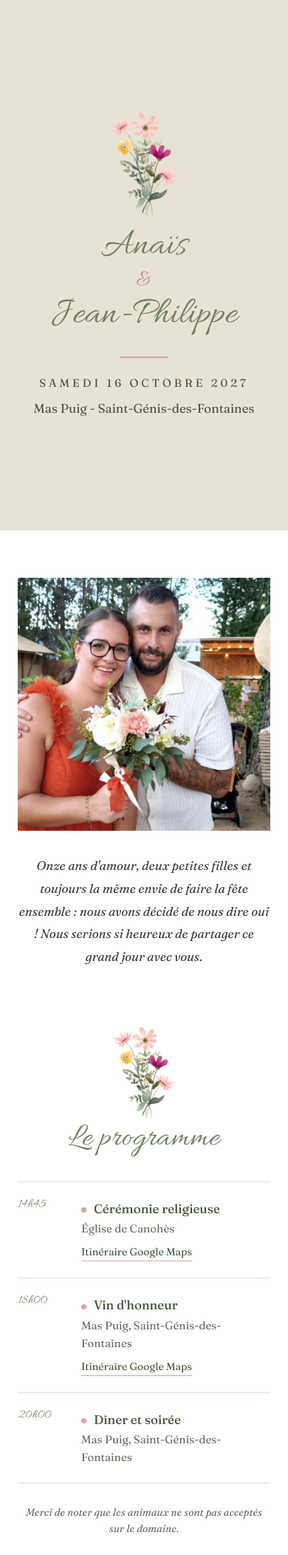
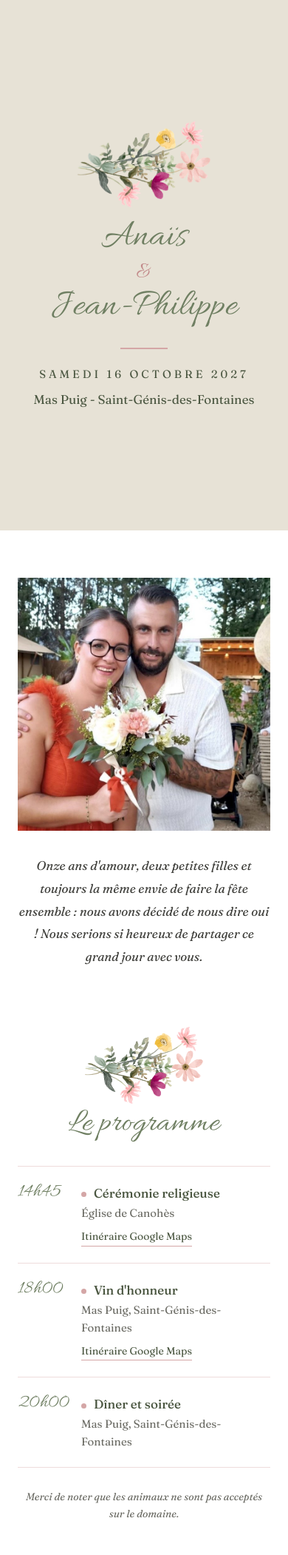
Before and after one commit to ingridapostrophe/Casori, a PHP site: page / in a window 390 px wide. Shown: the top 2102 px of the page at 74% size. Run offline with PHP 8.4, Linux system fonts and the light colour scheme.

Commit message:
L'Atelier : bouquet couché par défaut, heures plus lisibles sur téléphone
Co-Authored-By: Claude Opus 5.5 <noreply@anthropic.com>
Claude-Session: https://claude.ai/code/session_01CGjkqTZ9trMVEQQxVMtqEj

```diff
--- a/essentiel/modele/atelier.js
+++ b/essentiel/modele/atelier.js
@@ -64,7 +64,7 @@
     });
   } else {
     enTete.src = fichierMotif;
-    if (STYLE.motif === 'brin') { enTete.classList.add('vertical'); section.classList.add('vertical'); }
+    if (STYLE.motif === 'brin') { enTete.classList.add('bouquet'); section.classList.add('bouquet'); }
   }
 
   /* ---------- Contenu ---------- */
--- a/essentiel/modele/style.css
+++ b/essentiel/modele/style.css
@@ -115,7 +115,8 @@ a { color: inherit; }
 .programme { max-width: 680px; margin: 0 auto; padding: 24px 32px 96px; text-align: center; }
 .motif-section { width: 120px; margin: 0 auto 4px; display: block; }
 .motif-section.vertical { width: 80px; }
-.motif-entete.vertical { width: 110px; margin-bottom: 14px; }
+.motif-entete.bouquet { width: 230px; margin-bottom: 14px; }
+.motif-section.bouquet { width: 160px; }
 .titre-section { color: var(--titre); font-size: clamp(44px, 7vw, 60px); line-height: 1.1; margin-bottom: 32px; }
 
 .etapes { list-style: none; text-align: left; }
@@ -171,7 +172,7 @@ a { color: inherit; }
 @media (max-width: 720px) {
   .entete { min-height: 85vh; padding: 48px 12px; }
   .motif-entete { width: 140px; }
-  .motif-entete.vertical { width: 90px; }
+  .motif-entete.bouquet { width: 180px; }
   .coin { width: 140px; top: -20px; }
   .coin-g { left: -30px; }
   .coin-d { right: -30px; }
@@ -180,7 +181,8 @@ a { color: inherit; }
   .couple .mot { font-size: 17px; text-align: center; }
   .programme { padding: 16px 24px 72px; }
   .etape { grid-template-columns: 70px 1fr; }
-  .heure, .etape h3 { font-size: 17px; }
+  .etape h3 { font-size: 17px; }
+  .heure { font-size: 26px; }
 }
 
 @media (max-width: 420px) {
```
Also changed, not shown: essentiel/modele/assets/brin-couche.webp (deleted), essentiel/modele/assets/brin-incline.webp (deleted), essentiel/modele/assets/motif-brin.webp.
